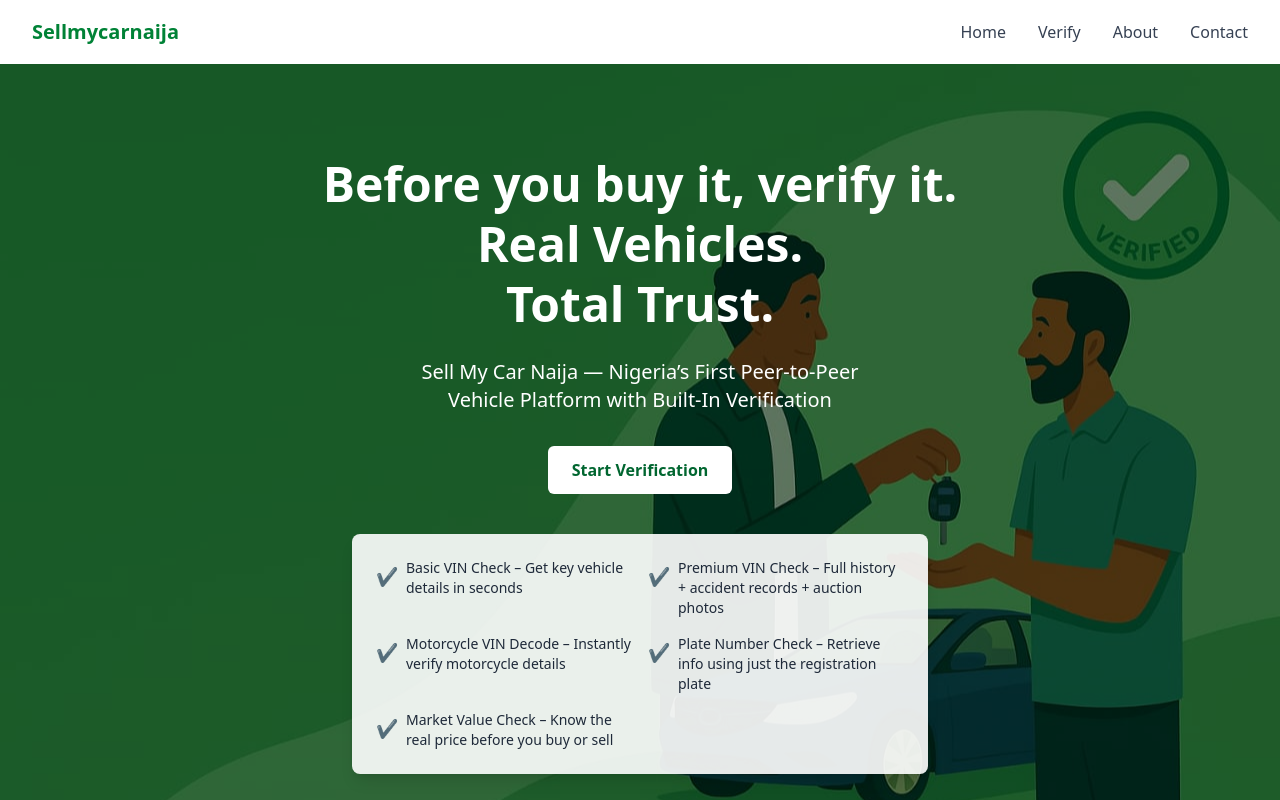
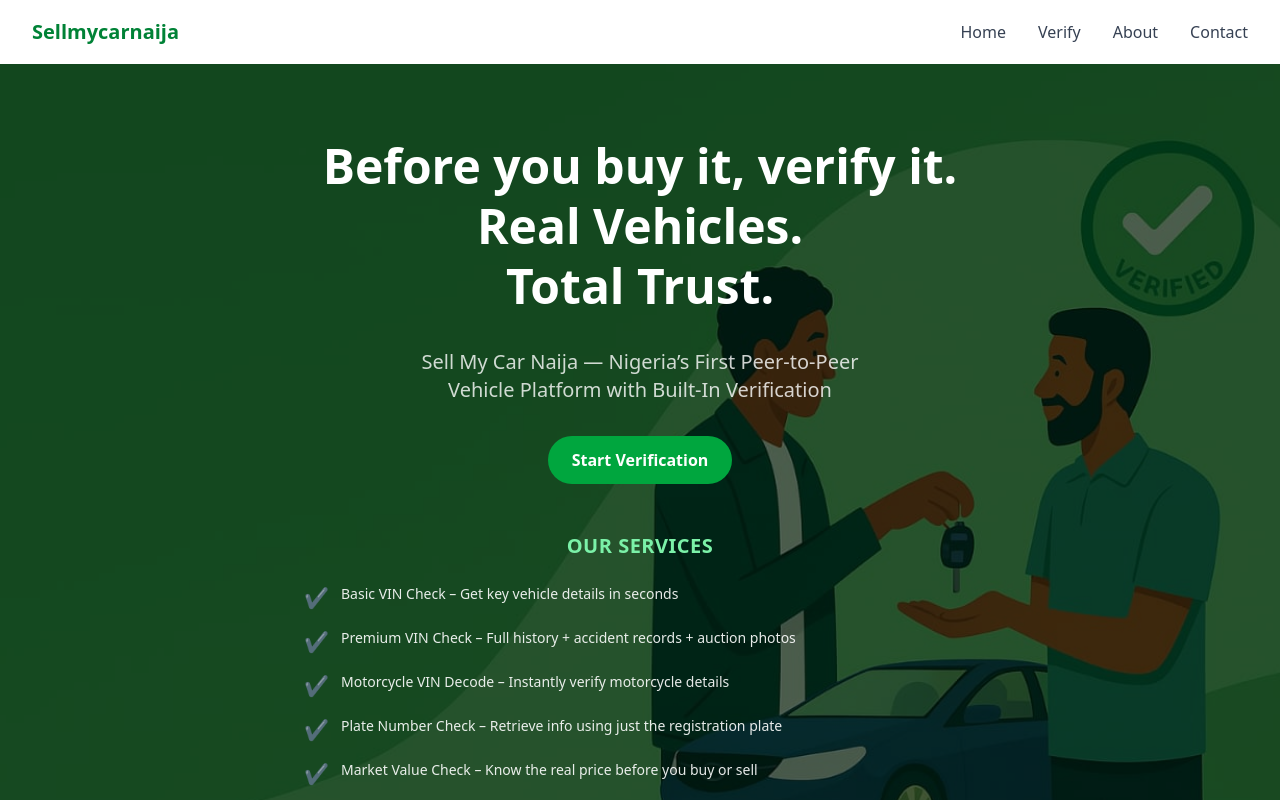
Before and after one commit to Kel-D-Coder/sell-my-car-naija-client, a Next.js app: page / in a window 1280 px wide. Shown: the top 800 px of the page. Built offline with nearby package versions, Linux system fonts and the light colour scheme.

Commit message:
modified

```diff
--- a/src/app/about/page.tsx
+++ b/src/app/about/page.tsx
@@ -46,7 +46,7 @@
         <section className="space-y-4">
           <p className="font-medium text-lg text-green-700">📩 Let’s Get You Rolling</p>
           <p>Need to list your car? Want to verify before you buy?</p>
-          <p>📲 <strong>WhatsApp us:</strong> <a href="https://wa.me/2347084542979" className="text-green-700 underline">+234 708 454 2979</a></p>
+          <p>📲 <strong>WhatsApp us:</strong> <a href="https://wa.me/2347085452979" className="text-green-700 underline">+234 7085452979</a></p>
           <p>📍 <strong>Follow us on Instagram & Facebook:</strong> <a href="https://instagram.com/SellMyCarNaija" target="_blank" className="text-green-700 underline">@SellMyCarNaija</a></p>
         </section>
 
--- a/src/app/page.tsx
+++ b/src/app/page.tsx
@@ -9,30 +9,34 @@
       }}
     >
       {/* Overlay */}
-      <div className="absolute inset-0 bg-black opacity-50 z-0" />
+      <div className="absolute inset-0 bg-black opacity-60 z-0" />
 
       {/* Content */}
-      <div className="relative z-10 w-full max-w-4xl text-center py-16 sm:py-20 px-4">
-        <h1 className="text-3xl sm:text-4xl md:text-5xl font-bold leading-tight mb-6">
+      <div className="relative z-10 w-full max-w-4xl text-center px-4 pt-12 pb-16 sm:pt-20 sm:pb-24 md:pt-28">
+        <h1 className="text-3xl sm:text-4xl md:text-5xl font-bold leading-tight mb-6 md:mb-8 md:-mt-10">
           Before you buy it, verify it. <br />
           Real Vehicles. <br />
           Total Trust.
         </h1>
 
-        <p className="text-base sm:text-lg md:text-xl mb-8 max-w-md mx-auto">
+        <p className="text-base sm:text-lg md:text-xl mb-8 max-w-md mx-auto text-white/80">
           Sell My Car Naija — Nigeria’s First Peer-to-Peer Vehicle Platform with Built-In Verification
         </p>
 
         <Link
           href="/verify"
-          className="inline-block bg-white text-green-800 font-semibold px-6 py-3 rounded-md hover:bg-green-100 transition"
+          className="inline-block bg-green-600 text-white font-semibold px-6 py-3 rounded-full hover:bg-green-700 transition"
         >
           Start Verification
         </Link>
 
-        {/* New Feature List */}
-        <div className="mt-10 bg-white/90 rounded-lg shadow-lg p-6 max-w-xl mx-auto text-gray-800">
-          <div className="grid grid-cols-1 sm:grid-cols-2 gap-4 text-left">
+        {/* Our Services Section */}
+        <div className="mt-12 max-w-2xl mx-auto">
+          <h2 className="text-xl font-bold text-green-300 uppercase tracking-wide mb-6 text-center">
+            Our Services
+          </h2>
+
+          <div className="space-y-4">
             {[
               'Basic VIN Check – Get key vehicle details in seconds',
               'Premium VIN Check – Full history + accident records + auction photos',
@@ -40,11 +44,15 @@
               'Plate Number Check – Retrieve info using just the registration plate',
               'Market Value Check – Know the real price before you buy or sell',
             ].map((item, index) => (
-              <div key={index} className="flex items-start space-x-2">
-                <span className="text-green-600 text-lg mt-1">✔</span>
-                <span className="text-sm">{item}</span>
+              <div key={index} className="flex items-start gap-3">
+                <span className="text-green-400 text-xl">✔</span>
+                <span className="text-sm text-white/90">{item}</span>
               </div>
             ))}
+          </div>
+
+          <div className="mt-8 border-t border-white/20 pt-4 text-sm text-white/50 text-center">
+            Built for Nigerians — Fast, Reliable, and Trusted.
           </div>
         </div>
       </div>
--- a/src/app/verify/page.tsx
+++ b/src/app/verify/page.tsx
@@ -60,12 +60,15 @@
     icon: 'https://is1-ssl.mzstatic.com/image/thumb/Purple221/v4/5a/15/26/5a152660-c88b-f767-ec81-c001daeeb34a/AppIcon-0-0-1x_U007epad-0-1-85-220.png/256x256bb.jpg',
   },
   {
-    title: 'Market Valuation',
+    title: 'Real market price',
     price: '₦500/report',
     features: [
       'Market Value',
       'Basic',
       'Condition',
+      "Trade in",
+      "Dealer retail",
+      "Private party price",
       'Real market price',
     ],
     link: '/verify/market-value',
```
